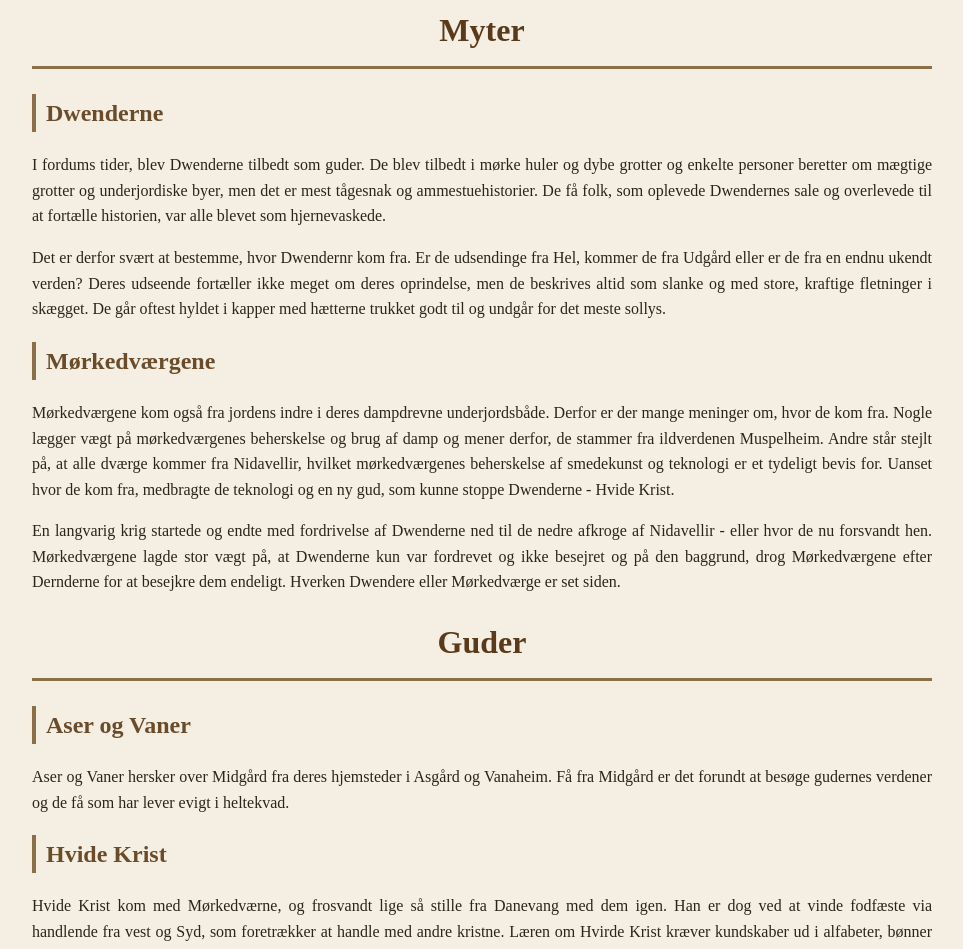
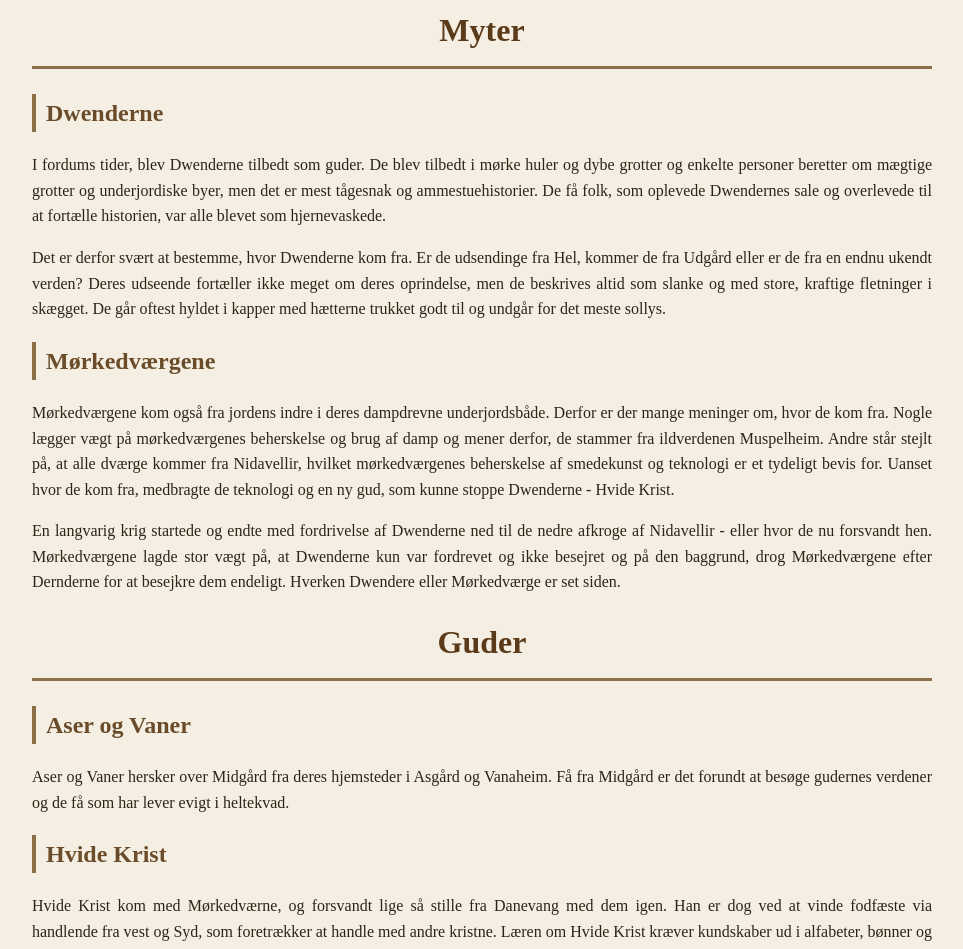
Before and after one commit to Stoffer75/den2side.dk, a Jekyll site: the page built from karakterer/guder.html, in a window 1280 px wide. Shown: the part 387-1336 px from the top of the page, without its empty margins (158-1121 px from the left). Built offline with Jekyll 4.4.1, drawn with Linux system fonts in a browser that asks for light colours; some of the changed text lies outside the part shown.

Commit message:
Update guder.html

```diff
--- a/karakterer/guder.html
+++ b/karakterer/guder.html
@@ -14,7 +14,7 @@ title: Danevang
         De få folk, som oplevede Dwendernes sale og overlevede til at fortælle historien, var alle blevet som hjernevaskede.
     </p>
 
-    <p> Det er derfor svært at bestemme, hvor Dwendernr kom fra. Er de udsendinge fra Hel, kommer de fra Udgård eller er de fra en endnu ukendt verden?
+    <p> Det er derfor svært at bestemme, hvor Dwenderne kom fra. Er de udsendinge fra Hel, kommer de fra Udgård eller er de fra en endnu ukendt verden?
         Deres udseende fortæller ikke meget om deres oprindelse, men de beskrives altid som slanke og med store, kraftige fletninger i skægget.
         De går oftest hyldet i kapper med hætterne trukket godt til og undgår for det meste sollys.
     </p>
@@ -39,9 +39,9 @@ title: Danevang
     </p>
 
   <h2>Hvide Krist</h2>
-    <p> Hvide Krist kom med Mørkedværne, og frosvandt lige så stille fra Danevang med dem igen.
+    <p> Hvide Krist kom med Mørkedværne, og forsvandt lige så stille fra Danevang med dem igen.
         Han er dog ved at vinde fodfæste via handlende fra vest og Syd, som foretrækker at handle med andre kristne.
-        Læren om Hvirde Krist kræver kundskaber ud i alfabeter, bønner og taksigelse, som andre vil kalde ordkløveri, fejhed og spild a tid.
+        Læren om Hvide Krist kræver kundskaber ud i alfabeter, bønner og taksigelse, som andre vil kalde ordkløveri, fejhed og spild af tid.
     </p>
 
   <h2>Odd den 2 gange Opstandne</h2>
```
